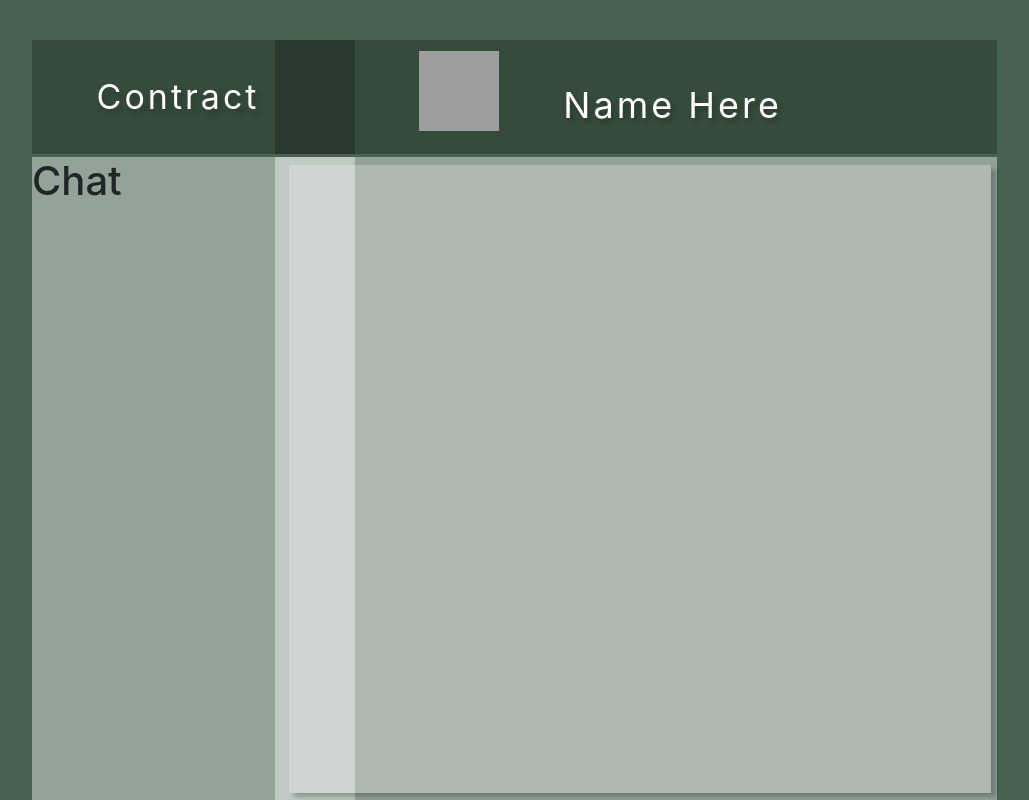
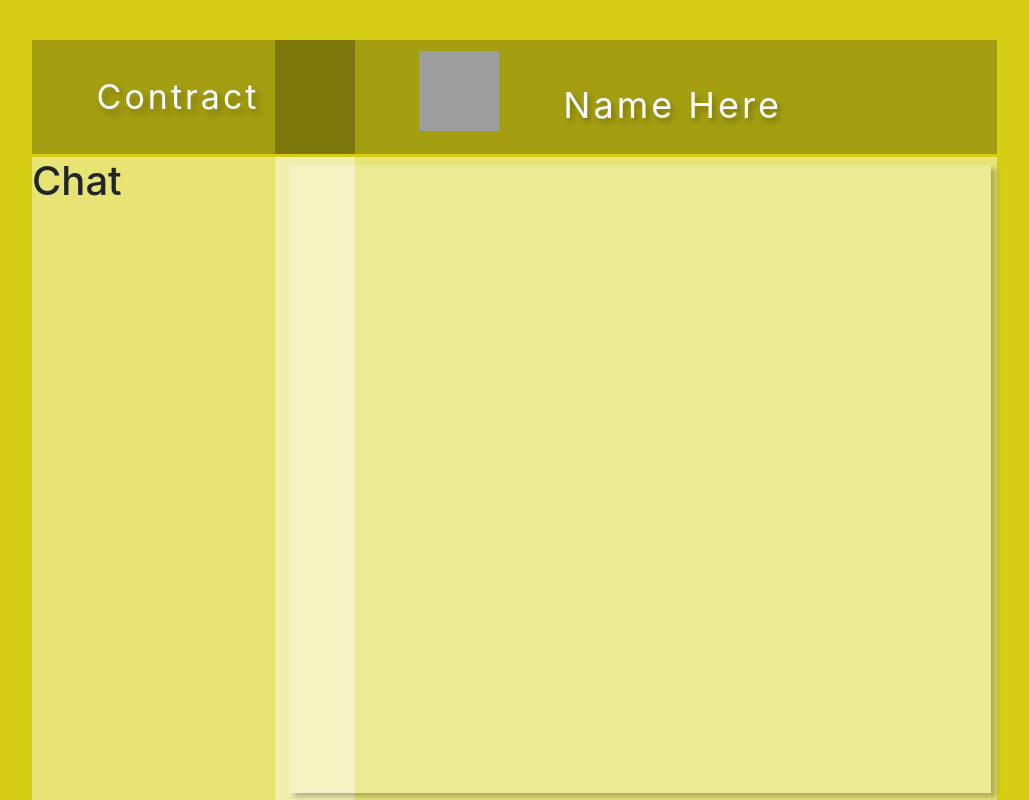
Before and after one commit to qqunx9999/KPP_Frontend, a React (Create React App) app in the folder frontend/: page /ChatRoom in a window 1280 px wide. Shown: the whole page, without its empty margins (224-1253 px from the left). Built offline with nearby package versions, Linux system fonts and the light colour scheme; grey boxes are pictures that could not be loaded.

Commit message:
ChangeChatRoomColor

```diff
--- a/frontend/src/CSSsource/ChatRoom.css
+++ b/frontend/src/CSSsource/ChatRoom.css
@@ -2,7 +2,7 @@
     width: 100%;
     height: 100%;
     overflow: hidden;
-    background: var(--Theme6, #47624f);
+    background: var(--B5, #d6ce15);
     position: absolute;
   }
 
@@ -10,7 +10,7 @@
     width: 323px;
     height: 114px;
     overflow: visible;
-    background-color: rgba(0, 0, 0, 0.24);
+    background: rgba(0, 0, 0, 0.24);
     position: absolute;
     top: 5%;
     left: 20%;
@@ -35,7 +35,7 @@
     width: 722px;
     height: 114px;
     overflow: visible;
-    background-color: rgba(0, 0, 0, 0.24);
+    background: rgba(0, 0, 0, 0.24);
     position: absolute;
     top: 5%;
     left: 38.95%;
```
